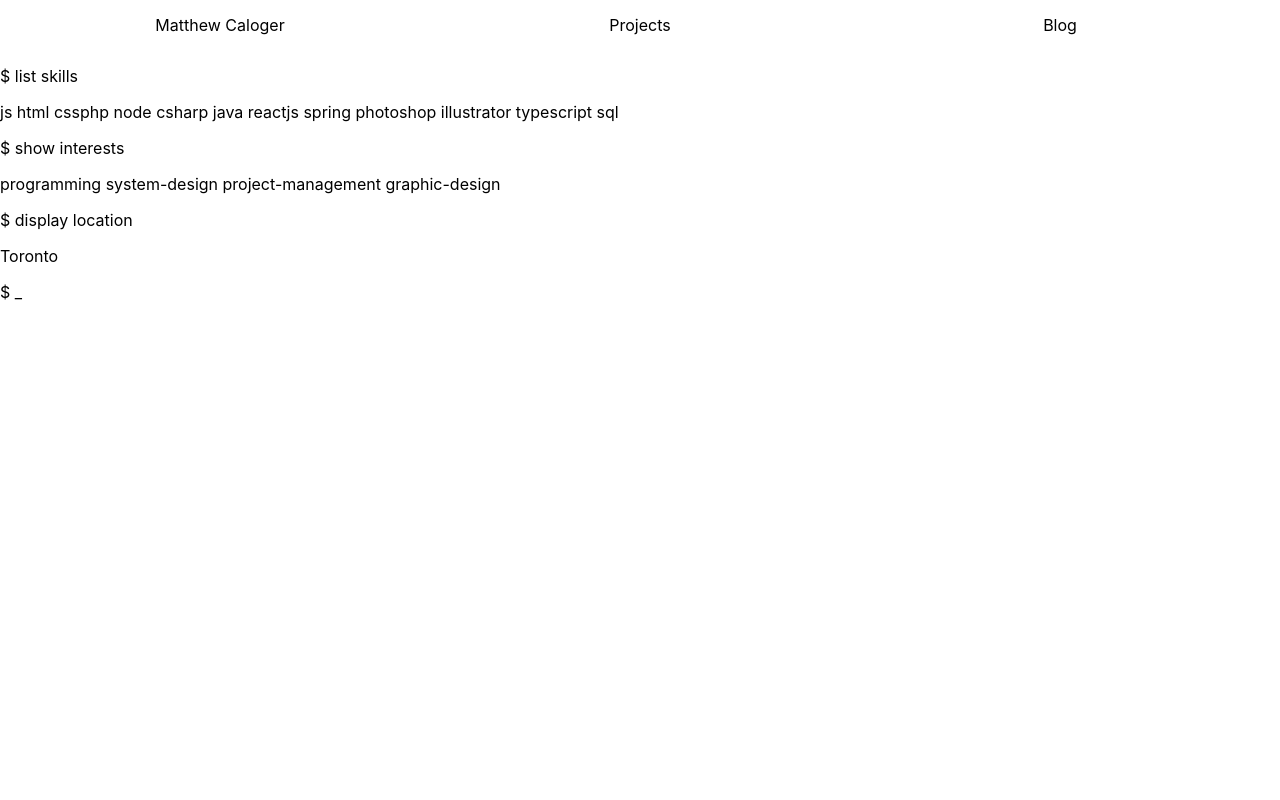
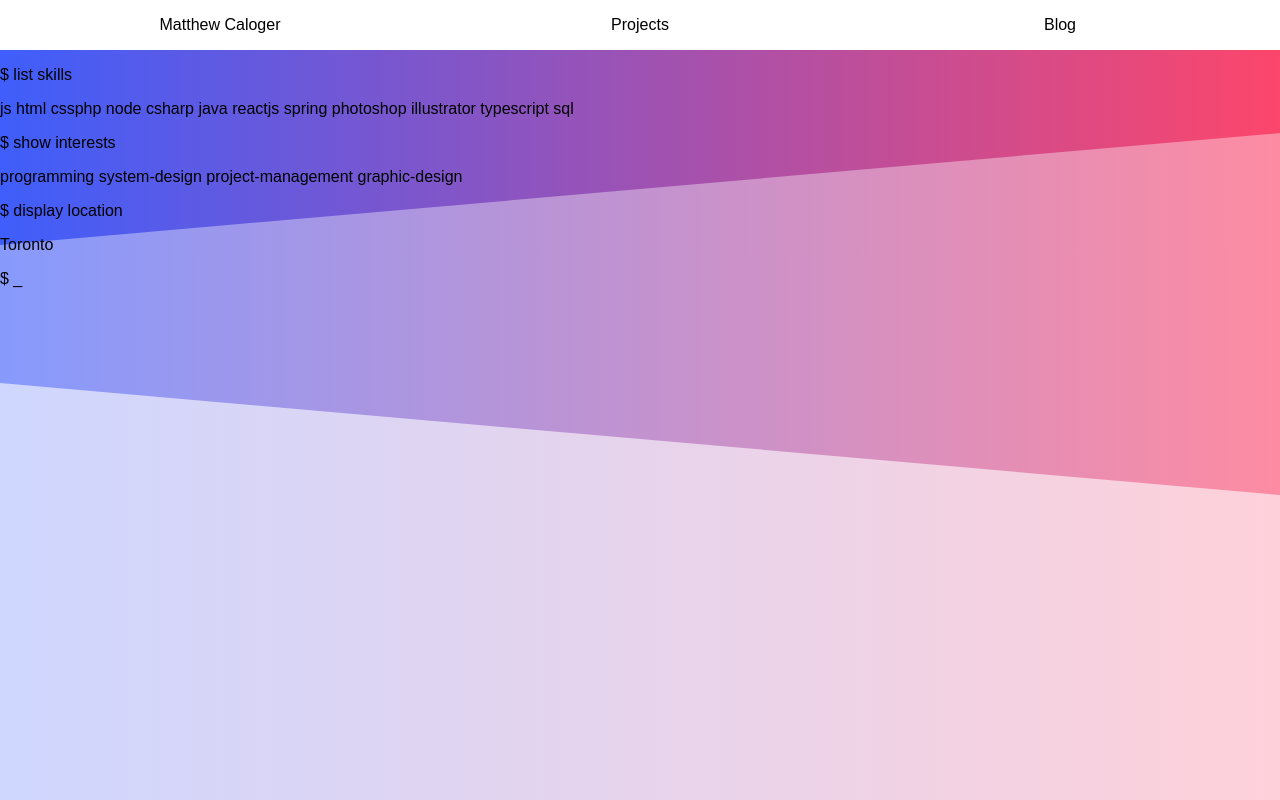
Before and after one commit to mattcaloger/Caloger.com, a React (Create React App) app in the folder calogercom/: page / in a window 1280 px wide. Built offline with nearby package versions, Linux system fonts and the light colour scheme.

Commit message:
added stylizedslant

```diff
--- a/calogercom/src/App.css
+++ b/calogercom/src/App.css
@@ -1,3 +1,15 @@
 * {
   box-sizing: border-box;
 }
+
+body {
+  background: linear-gradient(to right, #3f5efb40, #fc466b40);
+  font-family: sans-serif;
+  padding: 0px;
+  margin: 0;
+  font-size: 16px;
+}
+
+.App {
+  width: 100%;
+}
--- a/calogercom/src/App.js
+++ b/calogercom/src/App.js
@@ -2,10 +2,12 @@ import logo from './logo.svg';
 import './App.css';
 import NavBar from './Components/NavBar/NavBar';
 import Terminal from './Components/Terminal/Terminal';
+import StylizedSlant from './Components/StylizedSlant/StylizedSlant';
 
 function App() {
   return (
     <div className="App">
+      <StylizedSlant />
       <NavBar />
       <Terminal />
     </div>
--- /dev/null
+++ b/calogercom/src/Components/StylizedSlant/StylizedSlant.jsx
@@ -0,0 +1,37 @@
+import React from 'react'
+import styled from 'styled-components';
+
+const SlantHeaderStart = styled.div`
+    position: absolute;
+    top: -5px;
+    width: 100%;
+
+    height: 250px;
+    background: linear-gradient(to right, #3F5EFB, #FC466B);
+    transform: skewY(-5deg);
+    transform-origin: bottom left;
+    outline: 1px solid transparent;
+    z-index: -1;
+`
+
+const SlantHeaderEnd = styled.div`
+    position: absolute;
+    opacity: .5;
+    top: -5px;
+    width: 100%;
+    height: 500px;
+    background: linear-gradient(to right, #3F5EFB, #FC466B);
+    transform: skewY(5deg);
+    transform-origin: bottom right;
+    outline: 1px solid transparent;
+    z-index: -1;
+`
+
+export default function StylizedSlant() {
+    return (
+        <div>
+            <SlantHeaderStart />
+            <SlantHeaderEnd />
+        </div>
+    )
+}
```
Also changed, not shown: 1 other file (tests, documents, lock files or other folders).
